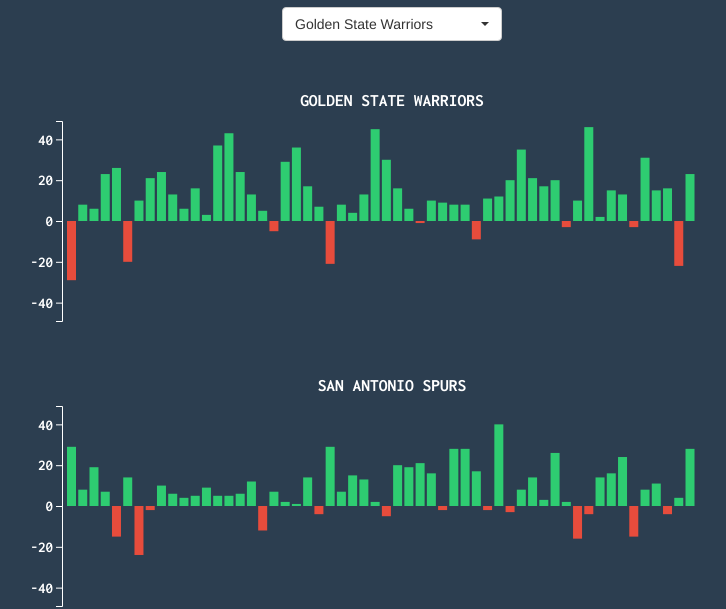
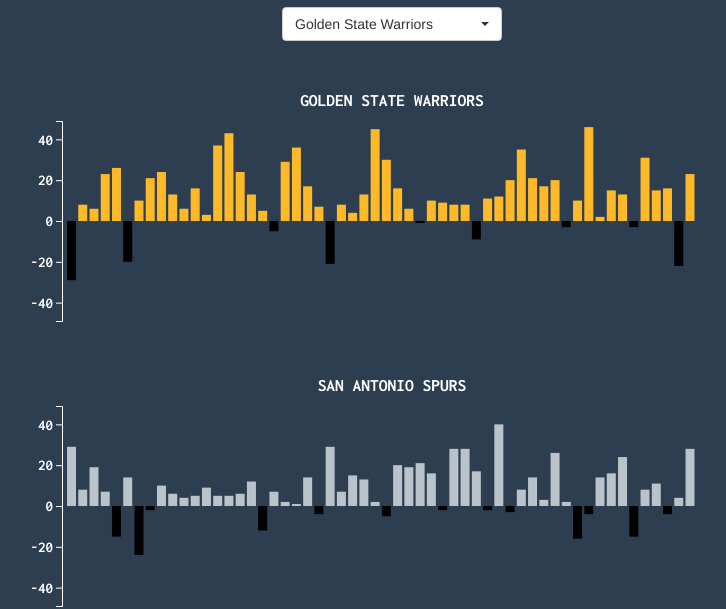
Before and after one commit to jmahabal/margin-of-victory, a plain HTML site: page index.html in a window 1280 px wide. Shown: the part 222-831 px from the top of the page, without its empty margins (248-974 px from the left). Drawn offline with nearby package versions, Linux system fonts and the light colour scheme.

Commit message:
added colors

```diff
--- a/_script.js
+++ b/_script.js
@@ -2,6 +2,8 @@
 
 d3.json("teamcolors.json", function(teamcolors) {
 
+console.log(teamcolors);
+teamcolors = _.filter(teamcolors, function(obj) { return obj.league == 'nba'})
 console.log(teamcolors);
 
 // our input dataset, cleaned slightly
@@ -13,9 +15,9 @@ d3.csv("all_mov.csv", function(dataset) {
   // // //
 
   // SVG attributes
-  var totalWidth = d3.select("#chart").node().getBoundingClientRect().width;
+  var margin = {left: 50, right: 50, top: 60, bottom: 20};
+  var totalWidth = (d3.select("#chart").node().getBoundingClientRect().width);
   var height = 200;
-  var margin = {left: 50, right: 50, top: 60, bottom: 20};
   var width = totalWidth - margin.left - margin.right;
 
 
@@ -92,10 +94,12 @@ d3.csv("all_mov.csv", function(dataset) {
 	    .attr("transform", "translate(" + (margin.left - 5) + "," + (height/2 + margin.top) + ")")
 	    .attr("class", "axis yaxis");
 
-
-
 	 // Reset Scale from Axis
 	yScale.range([0, height/2])
+
+	var toRGB = function(rgbstring) {
+		return "rgba("+rgbstring.replace(" ", ",").replace(" ", ",")+", 1)"
+	}
 
 	// Actually create SVGs for each team
 
@@ -106,15 +110,27 @@ d3.csv("all_mov.csv", function(dataset) {
 	    .enter().append("rect")
 	    .attr("class", function(d) {
 	    	if (d.MOV > 0) {
-	    		return d.Team1.replace(/ /g, "") + "Game" + " positive-gradient";
+	    		return d.Team1.replace(/ /g, "") + "Game" + " 1positive-gradient";
 	    	} else {
-	    		return d.Team1.replace(/ /g, "") + "Game" + " negative-gradient";
+	    		return d.Team1.replace(/ /g, "") + "Game" + " 1negative-gradient";
 	    	}
 	    })
 	    .attr("x", function(d) { return xScale(d.order); })
 	    .attr("width", function(d) { return xScale.bandwidth(); })
 	    .attr("height", function(d) { return 0; })
 	    .attr("stroke", "white")
+	    .attr("fill", function(d) {
+	    	// console.log(d.Team1)
+	    	// console.log(_.find(teamcolors, function(obj) { return obj.name == d.Team1})["colors"])
+	    	// console.log(toRGB(_.find(teamcolors, function(obj) { return obj.name == d.Team1})["colors"]["rgb"][0]))
+	    	if (d.MOV > 0) {
+	    		console.log(teamcolors)
+	        	return toRGB(_.find(teamcolors, function(obj) { return obj.name == d.Team1})["colors"]["rgb"][0])
+	        } else {
+	        	return "black";
+	        	// return toRGB(_.find(teamcolors, function(obj) { return obj.name == d.Team1})["colors"]["rgb"][1])
+	        }
+	    })
 	    .attr("stroke-width", 0)
         .attr("transform", function(d) {
         	if (d.MOV > 0) {
--- a/style.css
+++ b/style.css
@@ -1,5 +1,17 @@
 body {
 	background-color: #2c3e50;
+}
+
+.team {
+  /*float: left;*/
+  text-align: center;
+  margin: 0;
+  padding: 0;
+	/*padding: 1em 2em;*/
+}
+
+svg {
+	/*border: 1px white solid;*/
 }
 
 h1 {
@@ -23,11 +35,13 @@ h4, #footnotes {
 
 a {
 	color: white;
+	border-bottom: 1px solid white;
 	/*background-color: #f1c40f;*/
 }
 
 a:hover {
    color: black;
+   border-bottom: 0px solid white;
    text-decoration: none;
    background-color: #f1c40f;
 }
@@ -39,16 +53,6 @@ a:hover {
 
 .teamselector {
 	text-align: center;
-}
-
-.positive-gradient {
-    fill: url(#positiveGradient);
-    fill: #2ecc71;
-}
-
-.negative-gradient {
-    fill: url(#negativeGradient);
-    fill: #e74c3c;
 }
 
 .bar-tooltip {
--- a/teamcolors.json
+++ b/teamcolors.json
@@ -538,7 +538,7 @@
     "name": "Atlanta Hawks",
     "league": "nba",
     "colors": {
-      "rgb"   :   ["225 58 62",       "196 214 0",        "6 25 34"],
+      "rgb"   :   [ "225 58 62", "196 214 0"],
       "cmyk"  :   ["0 91 76 6",       "29 2 100 0",       "30 0 0 100"],
       "pms"   :   ["186",             "382",              "Black"]
     }
@@ -547,7 +547,7 @@
     "name": "Boston Celtics",
     "league": "nba",
     "colors" : {
-      "rgb"   :   ["0 131 72",        "187 151 83",       "167 56 50",        "250 179 131",      "6 25 34"],
+      "rgb"   :   ["0 131 72",   "167 56 50",        "250 179 131",      "6 25 34"],
       "cmyk"  :   ["100 0 91 27",     "30 40 80 0",       "40 95 100 0",      "0 35 50 0",        "30 0 0 100"],
       "pms"   :   ["356",             "874",              "174",              "472",              "Black"]
     }
@@ -556,7 +556,7 @@
     "name": "Brooklyn Nets",
     "league": "nba",
     "colors" : {
-      "rgb"   :   ["6 25 34"],
+      "rgb"   :   ["255 255 255", "6 25 34"],
       "cmyk"  :   ["30 0 0 100"],
       "pms"   :   ["Black"]
     }
@@ -565,7 +565,7 @@
     "name": "Charlotte Hornets",
     "league": "nba",
     "colors" : {
-      "rgb"   :   ["29 17 96",        "0 140 168",        "161 161 164"],
+      "rgb"   :   ["0 140 168",  "29 17 96",              "161 161 164"],
       "cmyk"  :   ["98 100 0 43",     "100 0 19 23",      "0 1 0 43"],
       "pms"   :   ["275",             "3145",             "Cool Gray 8"]
     }
@@ -574,7 +574,7 @@
     "name": "Chicago Bulls",
     "league": "nba",
     "colors" : {
-      "rgb"   :   ["206 17 65",       "6 25 34"],
+      "rgb"   :   [  "206 17 65" , "6 25 34" ],
       "cmyk"  :   ["0 100 65 15",     "30 0 0 100"],
       "pms"   :   ["200",             "Black"]
     }
@@ -583,7 +583,7 @@
     "name": "Cleveland Cavaliers",
     "league": "nba",
     "colors" : {
-      "rgb"   :   ["134 0 56",        "253 187 48",       "0 45 98"],
+      "rgb"   :   ["134 0 56",     "253 187 48",          "0 45 98"],
       "cmyk"  :   ["0 100 34 53",     "0 29 91 0",        "100 68 54 0"],
       "pms"   :   ["209",             "1235",             "282"]
     }
@@ -592,7 +592,7 @@
     "name": "Dallas Mavericks",
     "league": "nba",
     "colors" : {
-      "rgb"   :   ["0 125 197",       "196 206 211",      "6 25 34",          "32 56 91"],
+      "rgb"   :   ["0 125 197",      "32 56 91",  "196 206 211",      "6 25 34"       ],
       "cmyk"  :   ["100 40 0 0",      "5 0 0 20",         "30 0 0 100",       "94 79 36 32"],
       "pms"   :   ["2935",            "877",              "Black",            "289"]
     }
@@ -601,7 +601,7 @@
     "name": "Denver Nuggets",
     "league": "nba",
     "colors" : {
-      "rgb"   :   ["77 144 205",      "253 185 39",       "15 88 108"],
+      "rgb"   :   [ "77 144 205", "253 185 39",  "15 88 108"],
       "cmyk"  :   ["69 34 0 0",       "0 30 94 0",        "100 72 56 0"],
       "pms"   :   ["279",             "123",              "282"]
     }
@@ -610,7 +610,7 @@
     "name": "Detroit Pistons",
     "league": "nba",
     "colors": {
-      "rgb"   :   ["237 23 76",       "0 107 182",        "15 88 108"],
+      "rgb"   :   [ "237 23 76", "0 107 182",             "15 88 108"],
       "cmyk"  :   ["0 100 65 0",      "100 56 0 0",       "100 72 0 56"],
       "pms"   :   ["199",             "293",              "282"]
     }
@@ -628,7 +628,7 @@
     "name": "Houston Rockets",
     "league": "nba",
     "colors": {
-      "rgb"   :   ["206 17 65",       "196 206 211",      "6 25 34",          "253 185 39"],
+      "rgb"   :   [ "206 17 65", "196 206 211",           "6 25 34",          "253 185 39"],
       "cmyk"  :   ["100 65 15",       "5 0 0 20",         "30 0 0 100",       "0 30 94 0"],
       "pms"   :   ["200",             "877",              "Black",            "123"]
     }
@@ -646,7 +646,7 @@
     "name": "Los Angeles Clippers",
     "league": "nba",
     "colors": {
-      "rgb"   :   ["237 23 76",       "0 107 182",        "6 25 34",          "190 192 194"],
+      "rgb"   :   [ "237 23 76",  "0 107 182",            "6 25 34",          "190 192 194"],
       "cmyk"  :   ["0 100 65 0",      "100 56 0 0",       "30 0 0 100",       "0 0 0 29"],
       "pms"   :   ["199",             "293",              "Black",            "Cool Gray 5"]
     }
@@ -655,7 +655,7 @@
     "name": "Los Angeles Lakers",
     "league": "nba",
     "colors": {
-      "rgb"   :   ["253 185 39",      "85 37 130",        "6 25 34",          "129 119 183"],
+      "rgb"   :   ["129 119 183", "253 185 39",      "85 37 130",        "6 25 34"          ],
       "cmyk"  :   ["0 30 94 0",       "79 100 0 12",      "30 100 0 0",       "54 56 0 0"],
       "pms"   :   ["123",             "526",              "Black",            "265"]
     }
@@ -664,7 +664,7 @@
     "name": "Memphis Grizzlies",
     "league": "nba",
     "colors": {
-      "rgb"   :   ["15 88 108",       "115 153 198",      "190 212 233",      "253 185 39"],
+      "rgb"   :   [ "190 212 233", "115 153 198","253 185 39",  "15 88 108"                ],
       "cmyk"  :   ["100 72 0 56",     "50 25 0 10",       "24 9 2 0",         "0 30 94 0"],
       "pms"   :   ["289",             "652",              "650",              "123"]
     }
@@ -673,7 +673,7 @@
     "name": "Miami Heat",
     "league": "nba",
     "colors": {
-      "rgb"   :   ["152 0 46",        "249 160 27",       "6 25 34",          "188 190 192"],
+      "rgb"   :   [ "152 0 46", "249 160 27",             "6 25 34",          "188 190 192"],
       "cmyk"  :   ["0 100 61 43",     "0 43 100 0",       "30 0 0 100",       "40 0 0 0"],
       "pms"   :   ["202",             "137",              "Black",            "877"]
     }
@@ -682,7 +682,7 @@
     "name": "Milwaukee Bucks",
     "league": "nba",
     "colors": {
-      "rgb"   :   ["0 71 27",         "240 235 210",      "6 25 34",          "0 125 197"],
+      "rgb"   :   ["240 235 210", "0 71 27",         "6 25 34",               "0 125 197"],
       "cmyk"  :   ["80 0 90 75",      "6 9 23 0",         "20 20 20 100",     "100 45 0 0"],
       "pms"   :   ["350",             "468",              "Black",            "2935"]
     }
@@ -691,7 +691,7 @@
     "name": "Minnesota Timberwolves",
     "league": "nba",
     "colors": {
-      "rgb"   :   ["0 80 131",        "0 169 79",         "196 206 211",      "255 230 0",        "224 58 63",        "6 25 34"],
+      "rgb"   :   [ "0 169 79",     "0 80 131",           "196 206 211",      "255 230 0",        "224 58 63",        "6 25 34"],
       "cmyk"  :   ["95 45 0 40",      "94 0 100 0",       "5 0 0 20",         "0 5 100 0",        "0 91 75 6",        "30 0 0 100"],
       "pms"   :   ["647",             "355",              "877",              "012",              "186",              "Black"]
     }
@@ -709,7 +709,7 @@
     "name": "New York Knicks",
     "league": "nba",
     "colors": {
-      "rgb"   :   ["0 107 182",       "245 132 38",       "190 192 194",      "35 31 32"],
+      "rgb"   :   ["245 132 38",   "0 107 182",           "190 192 194",      "35 31 32"],
       "cmyk"  :   ["100 56 0 0",      "0 59 96 0",        "0 0 0 29",         "30 0 0 100"],
       "pms"   :   ["293",             "165",              "Cool Gray 5",      "Black"]
     }
@@ -718,7 +718,7 @@
     "name": "Oklahoma City Thunder",
     "league": "nba",
     "colors": {
-      "rgb"   :   ["0 125 195",       "240 81 51",        "253 187 48",       "0 45 98"],
+      "rgb"   :   [ "240 81 51",    "0 125 195",          "253 187 48",       "0 45 98"],
       "cmyk"  :   ["89 43 0 0",       "0 84 88 0",        "0 29 91 0",        "100 68 0 54"],
       "pms"   :   ["285C",            "1788C",            "1235C",            "282C"]
     }
@@ -736,7 +736,7 @@
     "name": "Philadelphia 76ers",
     "league": "nba",
     "colors": {
-      "rgb"   :   ["237 23 76",       "0 107 182",        "0 43 92",          "196 206 211"],
+      "rgb"   :   ["0 107 182",  "237 23 76",             "0 43 92",          "196 206 211"],
       "cmyk"  :   ["0 100 65 0",      "100 56 0 0",       "100 64 0 60",      "5 0 0 20"],
       "pms"   :   ["199",             "293",              "289",              "877"]
     }
@@ -745,7 +745,7 @@
     "name": "Phoenix Suns",
     "league": "nba",
     "colors": {
-      "rgb"   :   ["229 96 32",       "29 17 96",         "99 113 122",       "249 160 27",       "185 89 21",        "190 192 194",      "6 25 34"],
+      "rgb"   :   ["229 96 32",   "29 17 96",             "99 113 122",       "249 160 27",       "185 89 21",        "190 192 194",      "6 25 34"],
       "cmyk"  :   ["0 75 100 5",      "98 100 0 43",      "15 0 0 65",        "0 43 100 0",       "0 67 100 28",      "0 0 0 29",         "30 0 0 100"],
       "pms"   :   ["159",             "275",              "431",              "137",              "1675",             "Cool Gray 5",      "Black"]
     }
@@ -754,7 +754,7 @@
     "name": "Portland Trail Blazers",
     "league": "nba",
     "colors": {
-      "rgb"   :   ["224 58 62",       "186 195 201",      "6 25 34"],
+      "rgb"   :   [ "224 58 62","186 195 201",             "6 25 34"],
       "cmyk"  :   ["0 91 76 6",       "5 0 0 25",         "30 0 0 100"],
       "pms"   :   ["186",             "877",              "Black"]
     }
@@ -781,7 +781,7 @@
     "name": "Toronto Raptors",
     "league": "nba",
     "colors": {
-      "rgb"   :   ["206 17 65",       "6 25 34",          "161 161 164",      "180 151 90"],
+      "rgb"   :   [ "206 17 65",       "6 25 34",        "161 161 164",      "180 151 90"],
       "cmyk"  :   ["0 100 65 15",     "30 0 0 100",       "0 1 0 43",         "20 30 70 15"],
       "pms"   :   ["200",             "Black",            "Cool Gray 8",      "872"]
     }
@@ -790,7 +790,7 @@
     "name": "Utah Jazz",
     "league": "nba",
     "colors": {
-      "rgb"   :   ["0 43 92",         "249 160 27",       "0 71 27",          "190 192 194"],
+      "rgb"   :   ["249 160 27","0 43 92",                "0 71 27",          "190 192 194"],
       "cmyk"  :   ["100 64 0 60",     "0 43 100 0",       "80 0 90 75",       "0 0 0 29"],
       "pms"   :   ["289",             "137",              "350",              "Cool Gray 5"]
     }
@@ -799,7 +799,7 @@
     "name": "Washington Wizards",
     "league": "nba",
     "colors": {
-      "rgb"   :   ["0 43 92",         "227 24 55",        "196 206 212"],
+      "rgb"   :   [ "227 24 55",   "0 43 92",             "196 206 212"],
       "cmyk"  :   ["100 64 0 60",     "0 100 81 4",       "5 0 0 20"],
       "pms"   :   ["289",             "186",              "877"]
     }
```
Also changed, not shown: index.html (+1 -3 lines).
